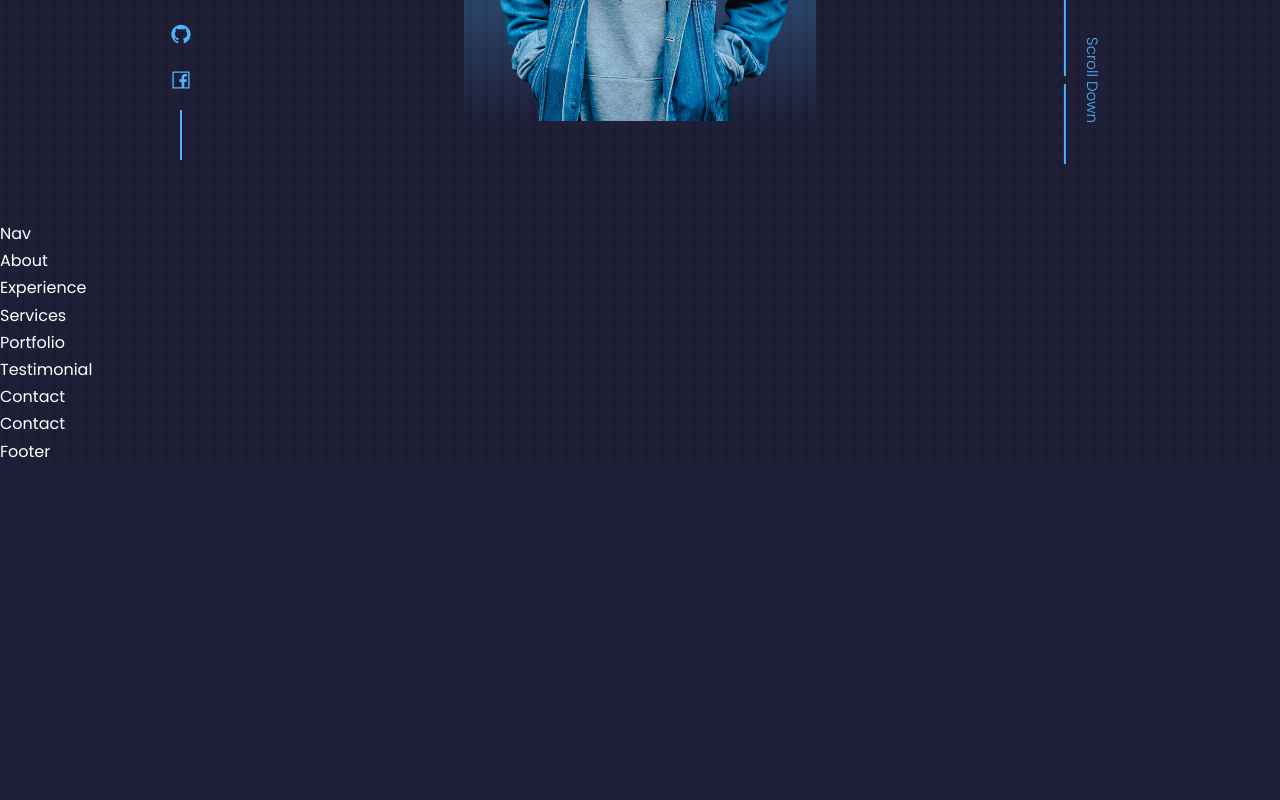
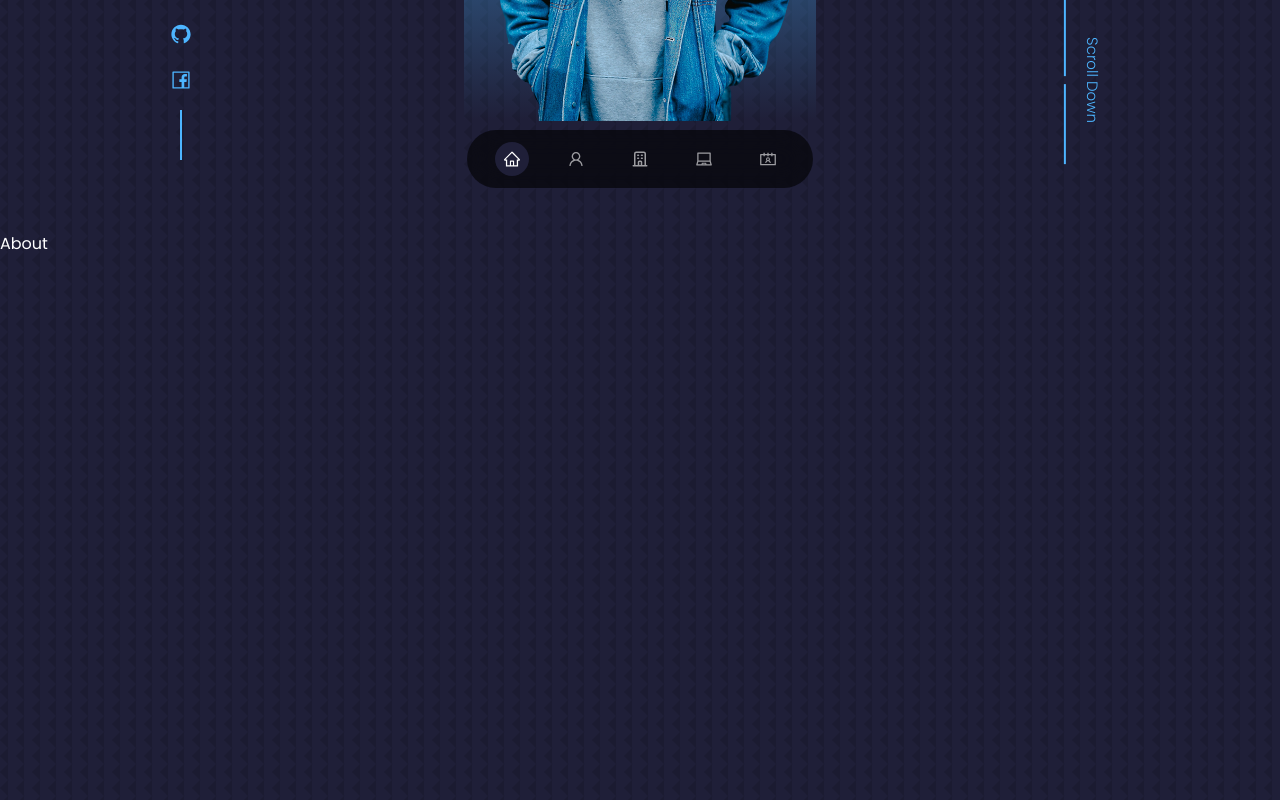
Before and after one commit to ChamalHerath/Portfolio-React, a React (Create React App) app: page / in a window 1280 px wide. Shown: the part 580-1380 px from the top of the page. Before the commit the page ends 1045 px from the top, so only its background shows below. Built offline with nearby package versions, Linux system fonts and the light colour scheme.

Commit message:
NavBar Done.

```diff
--- a/src/App.js
+++ b/src/App.js
@@ -6,7 +6,7 @@ import Header from './components/header/Header';
 import Nav from "./components/nav/Nav";
 import About from "./components/about/About";
 import Experience from "./components/experience/Experience";
-import Services from "./components/services/Services";
+import Skills from "./components/skills/Skills";
 import Portfolio from "./components/portfolio/Portfolio";
 import Testimonial from "./components/testimonials/Testimonial";
 import Contact from "./components/contact/Contact";
@@ -20,10 +20,9 @@ class App extends Component {
                 <Nav/>
                 <About/>
                 <Experience/>
-                <Services/>
+                <Skills/>
                 <Portfolio/>
                 <Testimonial/>
-                <Contact/>
                 <Contact/>
                 <Footer/>
             </>
--- a/src/components/about/About.js
+++ b/src/components/about/About.js
@@ -4,9 +4,9 @@ import './about.css';
 class About extends Component {
     render() {
         return (
-            <div>
+            <section id='about'>
                 About
-            </div>
+            </section>
         );
     }
 }
--- a/src/components/contact/Contact.js
+++ b/src/components/contact/Contact.js
@@ -4,9 +4,9 @@ import './contact.css';
 class Contact extends Component {
     render() {
         return (
-            <div>
+            <section id='contact'>
                 Contact
-            </div>
+            </section>
         );
     }
 }
--- a/src/components/experience/Experience.js
+++ b/src/components/experience/Experience.js
@@ -4,9 +4,9 @@ import './experience.css';
 class Experience extends Component {
     render() {
         return (
-            <div>
+            <section id='experience'>
                 Experience
-            </div>
+            </section>
         );
     }
 }
--- a/src/components/nav/Nav.js
+++ b/src/components/nav/Nav.js
@@ -1,13 +1,26 @@
-import React, {Component} from 'react';
+import React, {Component, useState} from 'react';
+import {AiOutlineHome} from 'react-icons/ai';
+import {AiOutlineUser} from 'react-icons/ai';
+import {AiOutlineLaptop} from 'react-icons/ai';
+import {HiOutlineOfficeBuilding} from 'react-icons/hi';
+import {AiOutlineContacts} from 'react-icons/ai';
 
-class Nav extends Component {
-    render() {
+import './nav.css';
+
+const Nav = () => {
+    const [activeNav, setActiveNav] = useState('#');
+
         return (
             <div>
-                Nav
+                <nav>
+                    <a href="#" onClick={() => setActiveNav('#')} className={activeNav === '#' ? 'active' : ''} title='Home'><AiOutlineHome/></a>
+                    <a href="#about" onClick={() => setActiveNav('#about')}  className={activeNav === '#about' ? 'active' : ''} title='About'><AiOutlineUser/></a>
+                    <a href="#experience" onClick={() => setActiveNav('#experience')}  className={activeNav === '#experience' ? 'active' : ''} title='Experience'><HiOutlineOfficeBuilding/></a>
+                    <a href="#skills" onClick={() => setActiveNav('#skills')}  className={activeNav === '#skills' ? 'active' : ''} title='Skills'><AiOutlineLaptop/></a>
+                    <a href="#contact" onClick={() => setActiveNav('#contact')}  className={activeNav === '#contact' ? 'active' : ''} title='Contact'><AiOutlineContacts/></a>
+                </nav>
             </div>
         );
-    }
 }
 
 export default Nav;
--- a/src/components/nav/nav.css
+++ b/src/components/nav/nav.css
@@ -0,0 +1,33 @@
+nav {
+    background: rgba(0, 0, 0, 0.6);
+    width: max-content;
+    display: block;
+    padding: 12px 28px;
+    position: fixed;
+    z-index: 2;
+    left: 50%;
+    transform: translateX(-50%);
+    bottom: 32px;
+    border-radius: 50px;
+    display: flex;
+    gap: 30px;
+    backdrop-filter: blur(15px);
+}
+
+nav a {
+    background: transparent;
+    padding: 8px;
+    border-radius: 50%;
+    display: flex;
+    color: var(--color-light);
+    font-size: 18px;
+}
+
+nav a:hover {
+    background: rgba(0, 0, 0, 0.3);
+}
+
+nav a.active {
+    background: var(--color-bg);
+    color: var(--color-white);
+}
--- a/src/components/portfolio/Portfolio.js
+++ b/src/components/portfolio/Portfolio.js
@@ -3,9 +3,9 @@ import React, {Component} from 'react';
 class Portfolio extends Component {
     render() {
         return (
-            <div>
+            <section id='portfolio'>
                 Portfolio
-            </div>
+            </section>
         );
     }
 }
--- a/src/components/services/Services.js
+++ /dev/null
@@ -1,13 +0,0 @@
-import React, {Component} from 'react';
-
-class Services extends Component {
-    render() {
-        return (
-            <div>
-              Services
-            </div>
-        );
-    }
-}
-
-export default Services;
--- /dev/null
+++ b/src/components/skills/Skills.js
@@ -0,0 +1,13 @@
+import React, {Component} from 'react';
+
+class Skills extends Component {
+    render() {
+        return (
+            <section id='skills'>
+              Skills
+            </section>
+        );
+    }
+}
+
+export default Skills;
--- a/src/components/testimonials/Testimonial.js
+++ b/src/components/testimonials/Testimonial.js
@@ -3,9 +3,9 @@ import React, {Component} from 'react';
 class Testimonial extends Component {
     render() {
         return (
-            <div>
+            <section id='testimonial'>
                 Testimonial
-            </div>
+            </section>
         );
     }
 }
--- a/src/index.css
+++ b/src/index.css
@@ -57,6 +57,7 @@ h1 {
 
 section {
     margin-top: 10px;
+    height: 100vh;
 }
 
 section > h2, section > h5 {
```
Also changed, not shown: src/components/skills/skills.css (added).
